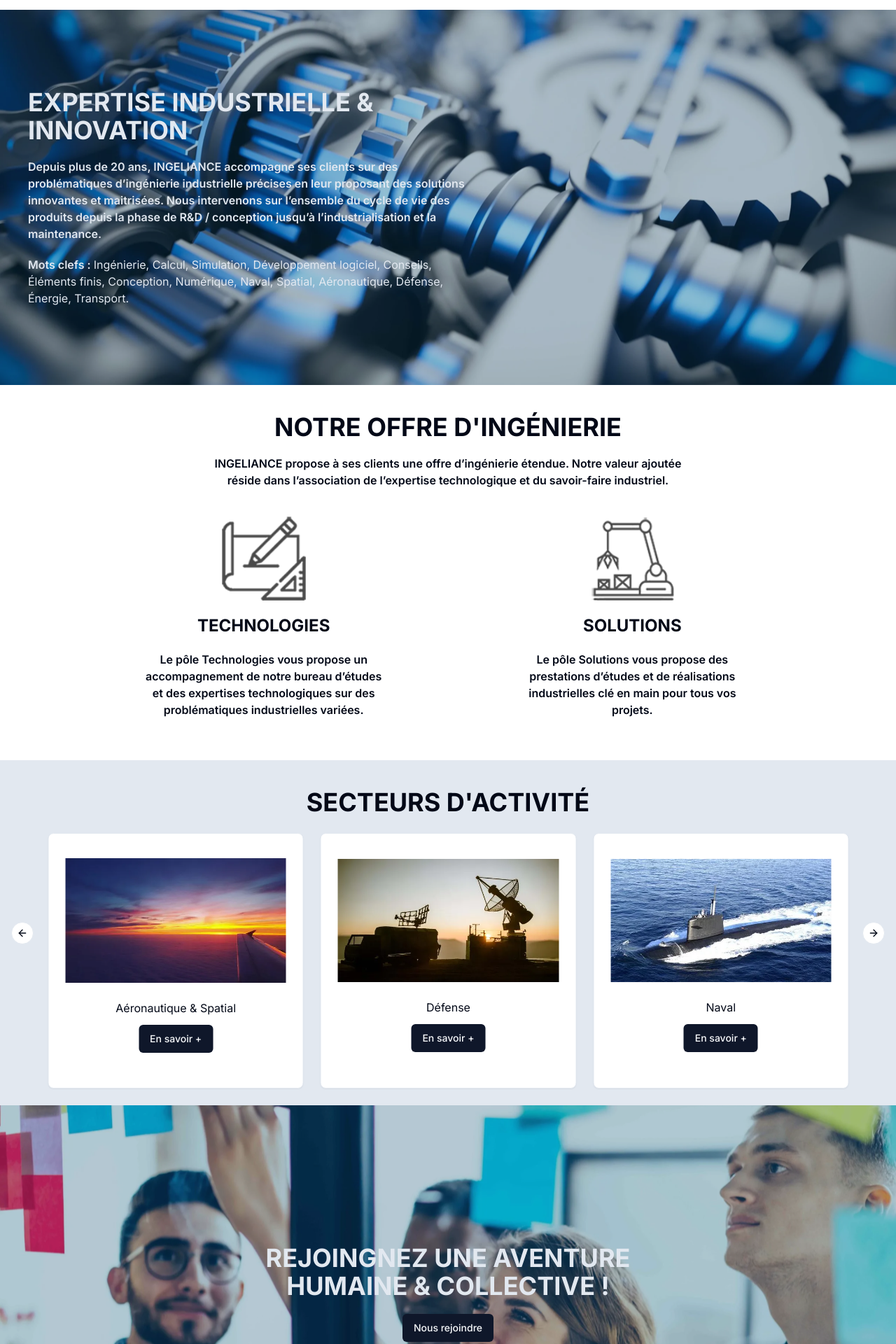
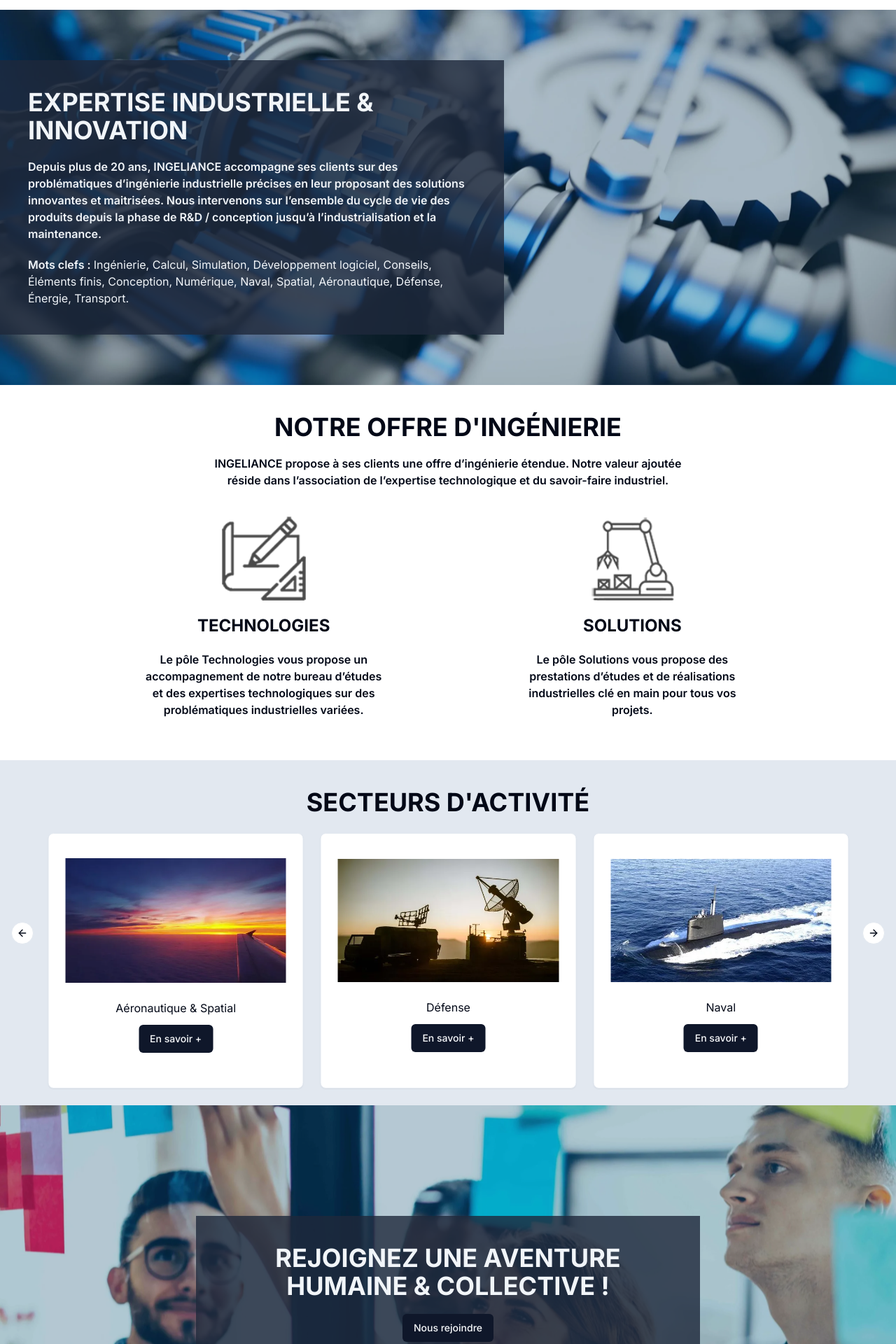
Before and after one commit to AlexTraveylan/ingeliance-site, a Next.js app: page / in a window 1280 px wide. Shown: the part 80-2000 px from the top of the page at 70% size. Built offline with nearby package versions, Linux system fonts and the light colour scheme.

Commit message:
upgrade SEO

```diff
--- a/app/page.tsx
+++ b/app/page.tsx
@@ -24,7 +24,7 @@
       <Suspense fallback={<Skeleton className="h-[536px] w-screen" />}>
         <FullWidthArea
           imageUrlIndex={1}
-          title="Rejoingnez une aventure humaine & collective !"
+          title="Rejoignez une aventure humaine & collective !"
           action={{ label: "Nous rejoindre", href: navItems["carriere"][3].href, ariaLabel: navItems["carriere"][3].ariaLabel }}
         />
       </Suspense>
--- a/components/footer.tsx
+++ b/components/footer.tsx
@@ -8,7 +8,7 @@
       <div className="flex items-center justify-center">
         <Image src="/footerLogo.webp" alt="Ingeliance" width={200} height={200} />
       </div>
-      <div className="flex flex-col justify-center items-center text-slate-100">
+      <div className="flex flex-col justify-center items-center text-slate-50">
         <ul>
           {Object.keys(navItems).map((groupItem) => {
             return (
@@ -30,7 +30,7 @@
           })}
         </ul>
       </div>
-      <div className="flex items-center justify-center text-slate-100">
+      <div className="flex items-center justify-center text-slate-50">
         <Link href="/mentions-legales" aria-label="Lire les mentions légales">
           Mentions légales
         </Link>
@@ -39,7 +39,7 @@
         <div className="flex items-center justify-center">
           <Image src="/drapeauFr.webp" alt="Français" width={18} height={18} />
         </div>
-        <h2 className="text-slate-100">{"Français".toUpperCase()}</h2>
+        <h2 className="text-slate-50">{"Français".toUpperCase()}</h2>
       </div>
     </footer>
   )
--- a/components/full-width-area.tsx
+++ b/components/full-width-area.tsx
@@ -22,10 +22,10 @@
     return (
       <div className="bg-right bg-cover bg-[url('/accueil1.webp')] h-[536px] w-screen">
         <div className=" bg-sky-900/30 gap-5 flex items-start flex-col justify-center w-full h-full">
-          <div className="min-w-[250px] max-w-[720px] flex gap-5 flex-col px-10">
-            <h1 className="text-slate-200 font-bold text-4xl">{title.toUpperCase()}</h1>
-            {description && <p className="text-slate-200 font-semibold">{description}</p>}
-            <p className="text-slate-200">
+          <div className="min-w-[250px] max-w-[720px] flex gap-5 flex-col p-10 bg-slate-800/80">
+            <h1 className="text-slate-100 font-bold text-4xl">{title.toUpperCase()}</h1>
+            {description && <p className="text-slate-100 font-semibold">{description}</p>}
+            <p className="text-slate-100">
               <span className="font-semibold">{"Mots clefs : "}</span>
               {`${motsClefs.join(", ")}.`}
             </p>
@@ -44,9 +44,9 @@
     return (
       <div className="bg-right bg-cover bg-[url('/accueil2.webp')] h-[536px] w-screen">
         <div className=" bg-sky-900/30 gap-5 flex items-center flex-col justify-center w-full h-full">
-          <div className="min-w-[250px] max-w-[720px] flex gap-5 flex-col px-10">
-            <h2 className="text-slate-200 font-bold text-4xl text-center">{title.toUpperCase()}</h2>
-            {description && <p className="text-slate-200 font-semibold">{description}</p>}
+          <div className="min-w-[250px] max-w-[720px] flex gap-5 flex-col p-10 bg-slate-800/80">
+            <h2 className="text-slate-100 font-bold text-4xl text-center">{title.toUpperCase()}</h2>
+            {description && <p className="text-slate-100 font-semibold">{description}</p>}
             {action && (
               <Link href={action.href} aria-label={action.ariaLabel} className="flex items-center justify-center">
                 <Button>{action.label}</Button>
--- a/components/navbarMobile.tsx
+++ b/components/navbarMobile.tsx
@@ -11,12 +11,20 @@
   return (
     <DropdownMenu>
       <DropdownMenuTrigger asChild>
-        <Button>
+        <Button aria-label="Bouton pour ouvrir la barre de navigation" id="navBarBouton" variant={"outline"}>
           <Menu />
         </Button>
       </DropdownMenuTrigger>
       <DropdownMenuContent className="w-72 p-3 mx">
         <Accordion type="single" collapsible className="w-full">
+          <AccordionItem value="accueil">
+            <AccordionTrigger>{"accueil".toUpperCase()}</AccordionTrigger>
+            <AccordionContent>
+              <Link href="/" aria-label="retour à l'accueil">
+                <h2>{"Retour accueil"}</h2>
+              </Link>
+            </AccordionContent>
+          </AccordionItem>
           {Object.keys(navItems).map((groupItem) => {
             return (
               <AccordionItem key={`nav_mobile_${groupItem}`} value={groupItem}>
--- a/components/secteur-activite.tsx
+++ b/components/secteur-activite.tsx
@@ -30,7 +30,7 @@
               <div className="p-1">
                 <Card className="aspect-square items-center justify-center flex flex-col">
                   <CardContent className="flex items-center justify-center mt-2">
-                    {secteurItem?.img_url && <Image src={secteurItem.img_url} alt={secteurItem.title} width={500} height={350} />}
+                    {secteurItem?.img_url && <Image src={secteurItem.img_url} alt={secteurItem.title} width={500} height={330} />}
                   </CardContent>
                   <CardFooter className="flex flex-col gap-3">
                     <h2>{secteurItem.title}</h2>
```
